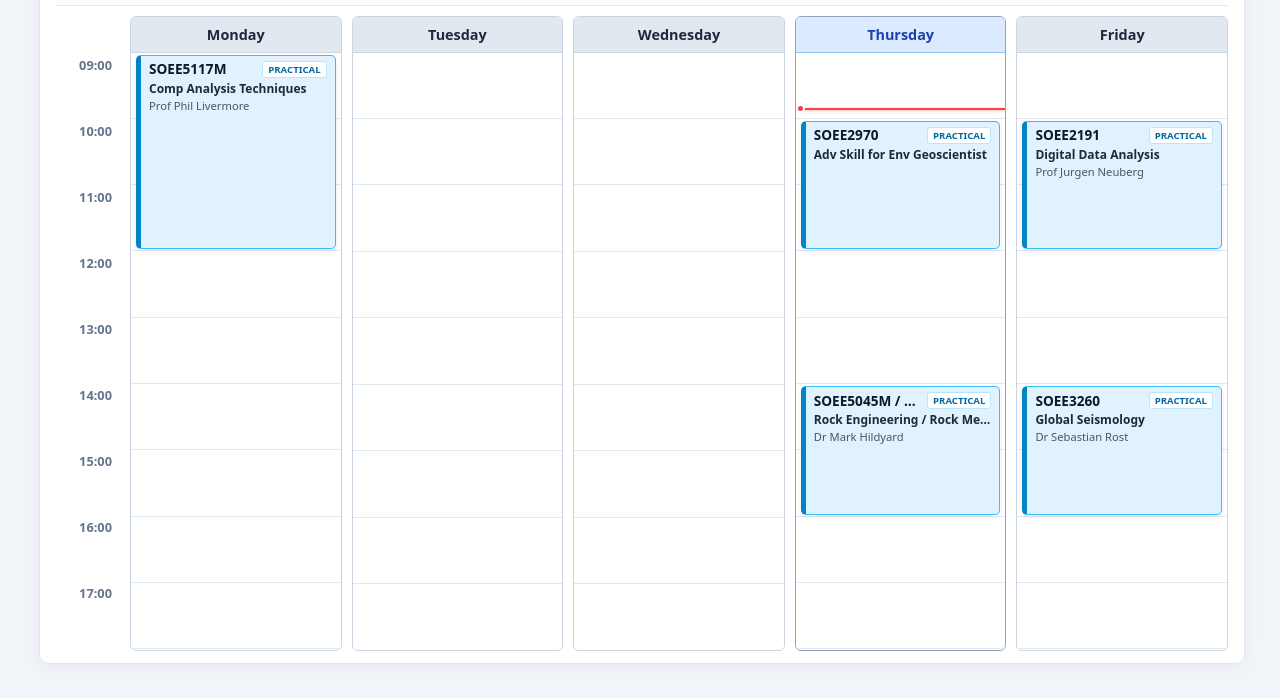
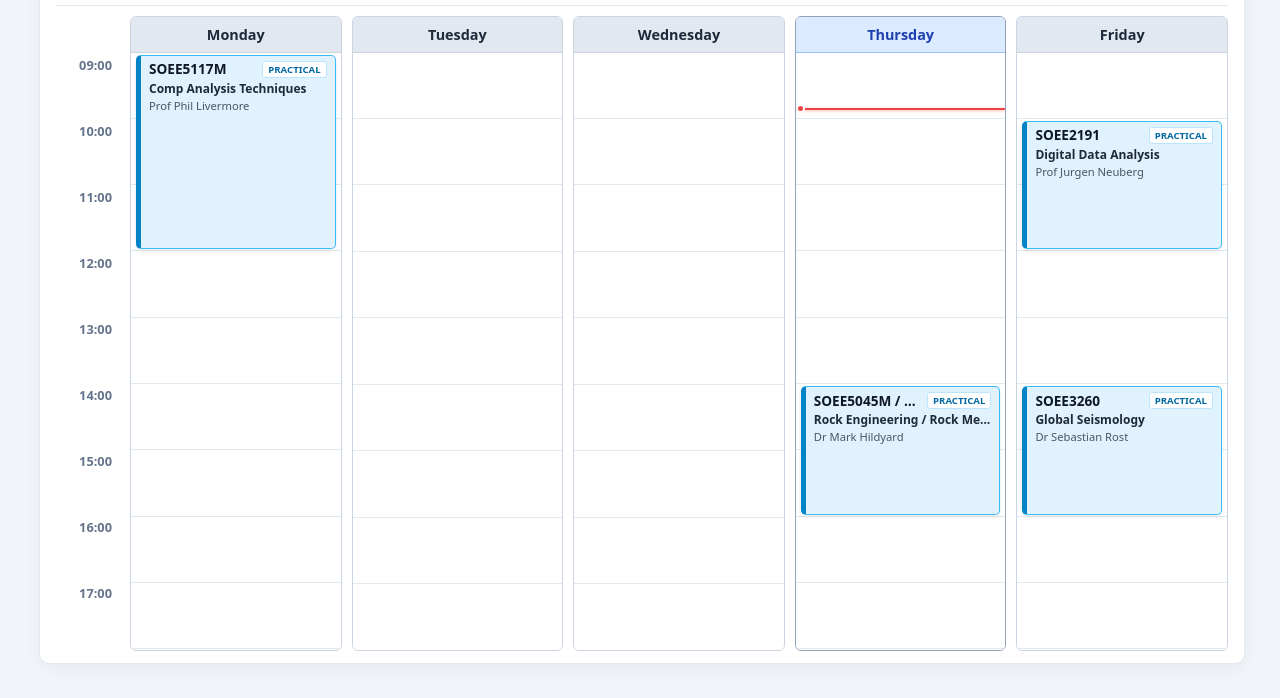
Before and after one commit to nulagi/9156timetable, a plain HTML site: page index.html in a window 1280 px wide. Shown: the part 102-800 px from the top of the page. Drawn offline with Linux system fonts and the light colour scheme.

Commit message:
Auto-update 9.156 timetable: 2026-11-26 09:50

```diff
--- a/index.html
+++ b/index.html
@@ -337,15 +337,6 @@
         <div class="timeline-body">
             <div class="hour-slot"></div><div class="hour-slot"></div><div class="hour-slot"></div><div class="hour-slot"></div><div class="hour-slot"></div><div class="hour-slot"></div><div class="hour-slot"></div><div class="hour-slot"></div><div class="hour-slot"></div>
 
-        <div class="event-block" style="top: calc(11.11111111111111% + 2px); height: calc(22.22222222222222% - 4px);">
-            <div class="ev-header-row">
-                <div class="ev-title">SOEE2970</div>
-                <span class="type-badge">Practical</span>
-            </div>
-            <div class="ev-mod-name" title="Adv Skill for Env Geoscientist">Adv Skill for Env Geoscientist</div>
-
-        </div>
-
         <div class="event-block" style="top: calc(55.55555555555556% + 2px); height: calc(22.22222222222222% - 4px);">
             <div class="ev-header-row">
                 <div class="ev-title">SOEE5045M / SOEE5047M</div>
```
